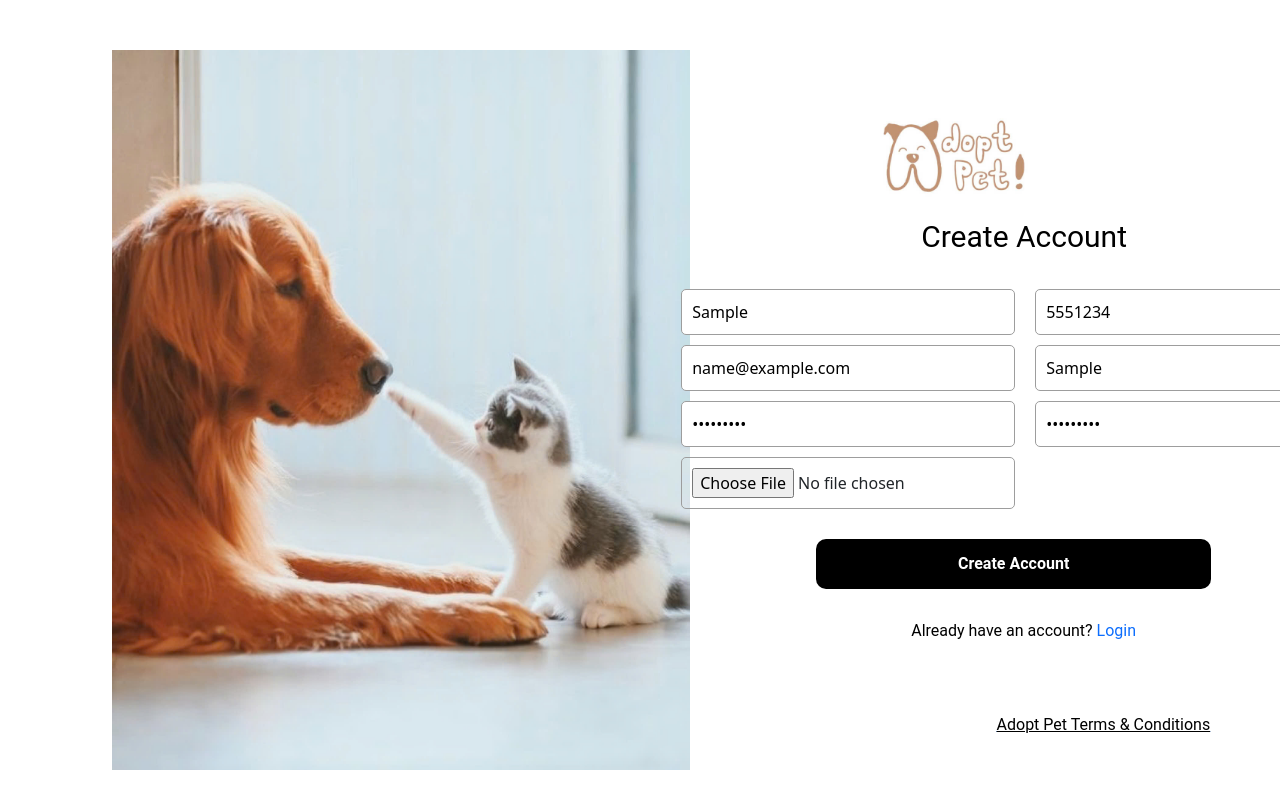
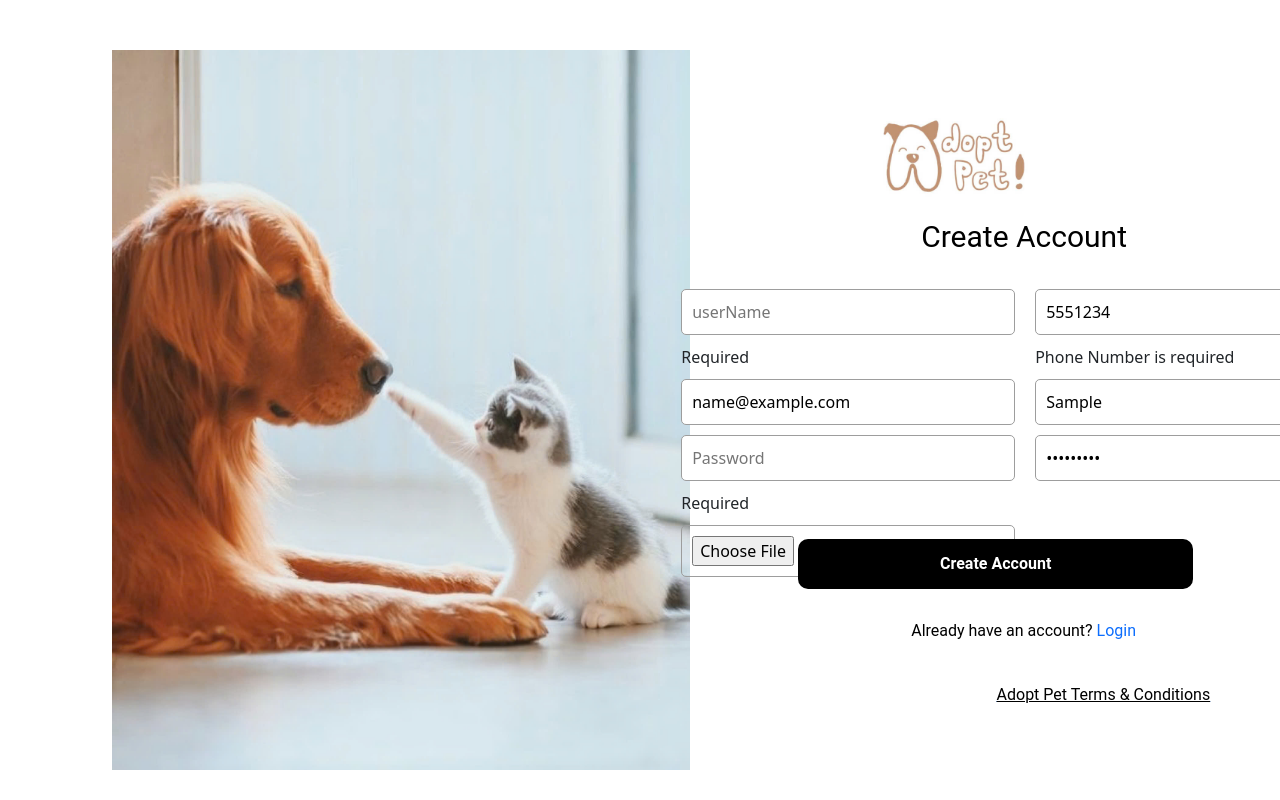
Before and after one commit to ledangkhanhhydeptrai/EXE201-Web, a React (Vite) app: page /register in a window 1280 px wide. Both pictures are taken after typing "Sample", "name@example.com", "Sample123", "5551234", "Sample", "Sample123" into the empty fields and a click on the button "Create Account". Shown: the top 800 px of the page. Built offline with nearby package versions, Linux system fonts and the light colour scheme; no server answers.

Commit message:
update file register with validation

```diff
--- a/package.json
+++ b/package.json
@@ -25,6 +25,7 @@
     "bootstrap": "^5.3.3",
     "cheerio": "^1.0.0",
     "font-awesome": "^4.7.0",
+    "formik": "^2.4.6",
     "jwt-decode": "^4.0.0",
     "qrcode.react": "^4.2.0",
     "react": "^18.3.1",
@@ -35,7 +36,8 @@
     "react-router-dom": "^7.1.1",
     "react-toastify": "^11.0.5",
     "sass": "^1.83.1",
-    "tailwindcss": "^4.0.3"
+    "tailwindcss": "^4.0.3",
+    "yup": "^1.6.1"
   },
   "devDependencies": {
     "@eslint/js": "^9.15.0",
--- a/src/Components/Register/Register.jsx
+++ b/src/Components/Register/Register.jsx
@@ -2,37 +2,51 @@ import styles from "./Register.module.scss";
 import img1 from "../../assets/z6314227807368_af67c8d227cb6907dc0782d924a25272.jpg";
 import img2 from "../../assets/z6313248080550_e24e0e2ac08e0ca8b0601d6979fe26c2.jpg";
 import { Link, useNavigate } from "react-router-dom";
+import * as Yup from "yup";
+import { useFormik } from "formik";
 import { useState } from "react";
 import axios from "axios";
 import { Button, Dialog, DialogContent, DialogTitle } from "@mui/material";
 export default function Register() {
-  const [name, setName] = useState("");
-  const [email, setEmail] = useState("");
-  const [phone, setPhone] = useState(0);
-  const [password, setPassword] = useState("");
-  const [confirmpassword, setConfirmpassword] = useState("");
-  const [address, setAddress] = useState("");
-  const [imageUserfile, setImageUserfile] = useState(null);
   const navigate = useNavigate();
   const [open, setOpen] = useState(false);
-  const handleRegister = async () => {
-    if (password !== confirmpassword) {
-      alert("Passwords do not match!");
-      return;
+  const validationSchema = Yup.object({
+    name: Yup.string().required("Required"),
+    email: Yup.string().email("Wrong email format").required("Required"),
+    phone: Yup.string()
+      .matches(/^\d{10,11}$/, "Phone Number is required")
+      .required("Required"),
+    password: Yup.string()
+      .min(6, "Password must be at least 6 characters")
+      .required("Required"),
+    confirmPassword: Yup.string().oneOf(
+      [Yup.ref("password"), null],
+      "Passwords must match"
+    ),
+    address: Yup.string().required("Required")
+  });
+  const formik = useFormik({
+    initialValues: {
+      name: "",
+      email: "",
+      password: "",
+      confirmPassword: "",
+      phone: "",
+      address: "",
+      imageUserfile: null
+    },
+    validationSchema,
+    onSubmit: async (values) => {
+      const formData = new FormData();
+      formData.append("name", values.name);
+      formData.append("userName", values.name);
+      formData.append("email", values.email);
+      formData.append("phone", values.phone);
+      formData.append("password", values.password);
+      formData.append("address", values.address);
+      if (values.imageUserfile) {
+        formData.append("imageUserfile", values.imageUserfile);
       }
-
-    const formData = new FormData();
-    formData.append("name", name);
-    formData.append("userName", name);
-    formData.append("email", email);
-    formData.append("phone", phone);
-    formData.append("password", password);
-    formData.append("address", address);
-    console.log("FormData", formData);
-    if (imageUserfile) {
-      formData.append("imageUserfile", imageUserfile);
-    }
-
       try {
         const response = await axios.post(
           `https://bookingpetservice.onrender.com/api/user/v1/signup`,
@@ -52,8 +66,8 @@ export default function Register() {
         console.error("Registration failed", error);
         alert("Registration failed. Please try again.");
       }
-  };
-
+    }
+  });
   return (
     <div className="container-fluid">
       <div className={styles.app}>
@@ -66,51 +80,97 @@ export default function Register() {
           </div>
           <div className={styles.mainTitle}>
             <p>Create Account</p>
-            <div className={styles.inputall}>
+            <form className={styles.inputall} onSubmit={formik.handleSubmit}>
               <div className={styles.column}>
                 <input
                   type="text"
                   placeholder="userName"
-                  onChange={(e) => setName(e.target.value)}
+                  onChange={formik.handleChange}
+                  onBlur={formik.handleBlur}
+                  value={formik.values.name}
                 />
+                {formik.touched.name && formik.errors.name && (
+                  <div className={styles.error}>{formik.errors.name}</div>
+                )}
                 <input
                   type="email"
                   placeholder="Email"
-                  onChange={(e) => setEmail(e.target.value)}
+                  name="email"
+                  onChange={formik.handleChange}
+                  onBlur={formik.handleBlur}
+                  value={formik.values.email}
                 />
-
+                {formik.touched.email && formik.errors.email && (
+                  <div className={styles.error}>{formik.errors.email}</div>
+                )}
                 <input
                   type="password"
                   placeholder="Password"
-                  onChange={(e) => setPassword(e.target.value)}
+                  onChange={formik.handleChange}
+                  onBlur={formik.handleBlur}
+                  value={formik.values.password}
                 />
+                {formik.touched.password && formik.errors.password && (
+                  <div className={styles.error}>{formik.errors.password}</div>
+                )}
                 <input
                   type="file"
                   accept="image/*"
-                  onChange={(e) => setImageUserfile(e.target.files[0])}
+                  onChange={formik.handleChange}
+                  onBlur={formik.handleBlur}
+                  value={formik.values.imageUserfile}
                 />
+                {formik.touched.imageUserfile &&
+                  formik.errors.imageUserfile && (
+                    <div className={styles.error}>
+                      {formik.errors.imageUserfile}
+                    </div>
+                  )}
               </div>
               <div className={styles.column}>
                 <input
                   type="tel"
                   placeholder="Phone Number"
-                  onChange={(e) => setPhone(e.target.value)}
+                  name="phone"
+                  onChange={formik.handleChange}
+                  onBlur={formik.handleBlur}
+                  value={formik.values.phone}
                 />
+                {formik.touched.phone && formik.errors.phone && (
+                  <div className={styles.error}>{formik.errors.phone}</div>
+                )}
+
                 <input
                   type="text"
                   placeholder="Address"
-                  onChange={(e) => setAddress(e.target.value)}
+                  name="address"
+                  onChange={formik.handleChange}
+                  onBlur={formik.handleBlur}
+                  value={formik.values.address}
                 />
+                {formik.touched.address && formik.errors.address && (
+                  <div className={styles.error}>{formik.errors.address}</div>
+                )}
+
                 <input
                   type="password"
                   placeholder="Confirm Password"
-                  onChange={(e) => setConfirmpassword(e.target.value)}
+                  name="confirmpassword"
+                  onChange={formik.handleChange}
+                  onBlur={formik.handleBlur}
+                  value={formik.values.confirmpassword}
                 />
+                {formik.touched.confirmpassword &&
+                  formik.errors.confirmpassword && (
+                    <div className={styles.error}>
+                      {formik.errors.confirmpassword}
                     </div>
+                  )}
               </div>
               <div className={styles.buttonall}>
-              <button onClick={handleRegister}>Create Account</button>
+                <button>Create Account</button>
               </div>
+            </form>
             <Dialog open={open} onClose={() => setOpen(false)}>
               <DialogTitle>🎉 Registration Successful</DialogTitle>
               <DialogContent>
--- a/src/Components/Register/Register.module.scss
+++ b/src/Components/Register/Register.module.scss
@@ -52,10 +52,9 @@
             border-radius: 5px;
           }
         }
-      }
 
         .buttonall {
-        margin-top: 30px;
+          margin-top: 250px;
 
           button {
             width: 395px;
@@ -67,9 +66,12 @@
             font-weight: bold;
             border-radius: 10px;
             padding: 5px 10px;
-          margin-left: -75px;
+            margin-left: -510px;
           }
         }
+      }
+
+
 
       .foot {
         margin-left: -10px;
@@ -92,7 +94,7 @@
 
       .conditions {
         margin-left: 20%;
-        margin-top: 70px;
+        margin-top: 40px;
 
         p {
           font-family: "Roboto", sans-serif;
```
Also changed, not shown: 1 other file (tests, documents, lock files or other folders). Lines whose indentation alone changed are shown as unchanged.
